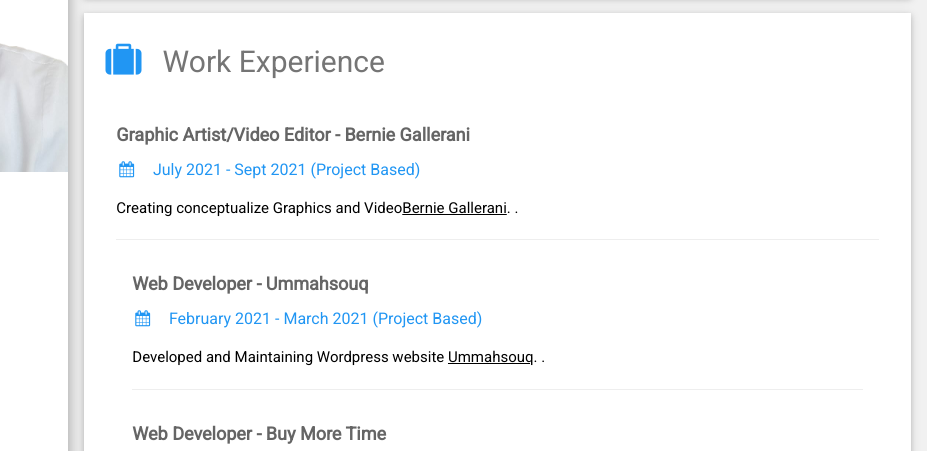
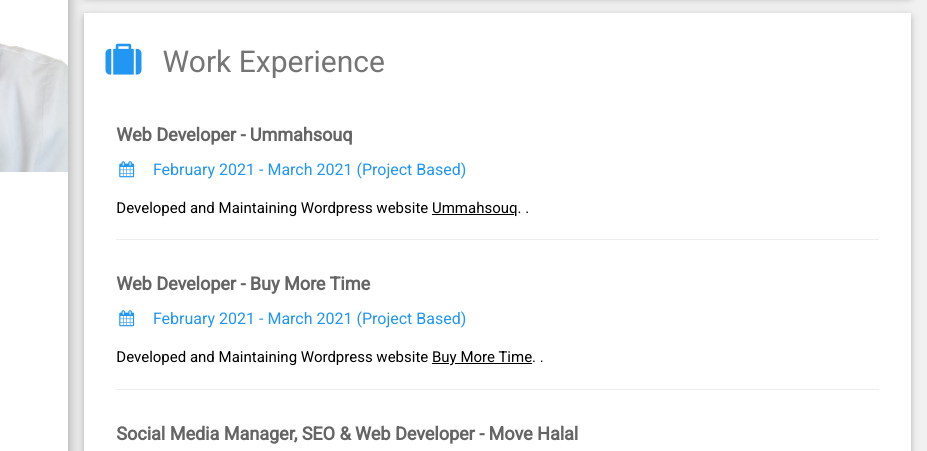
Before and after one commit to aldgreat/Profile, a plain HTML site: page index.html in a window 1280 px wide. Shown: the part 303-754 px from the top of the page, 353-1280 px from the left. Drawn offline with nearby package versions, Linux system fonts and the light colour scheme.

Commit message:
Update index.html

```diff
--- a/index.html
+++ b/index.html
@@ -220,14 +220,7 @@
         <div class="w3-container w3-card w3-white w3-margin-bottom">
           <h2 class="w3-text-grey w3-padding-16"><i
               class="fa fa-suitcase fa-fw w3-margin-right w3-xxlarge w3-text-blue"></i>Work Experience</h2>
-            <div class="w3-container">
-                <h5 class="w3-opacity"><b>Graphic Artist/Video Editor - Bernie Gallerani</b></h5>
-                <h6 class="w3-text-blue"><i class="fa fa-calendar fa-fw w3-margin-right"></i>July 2021 - Sept 2021 (Project Based)
-                    <!--<span class="w3-tag w3-blue w3-round">Current</span>--></h6>
-                <p>Creating conceptualize Graphics and Video<a href="https://ummahsouq.com/">Bernie Gallerani</a>. .
-                </p>
-                <hr>
-              <div class="w3-container">
+                <div class="w3-container">
                 <h5 class="w3-opacity"><b>Web Developer - Ummahsouq</b></h5>
                 <h6 class="w3-text-blue"><i class="fa fa-calendar fa-fw w3-margin-right"></i>February 2021 - March 2021 (Project Based)
                     <!--<span class="w3-tag w3-blue w3-round">Current</span>--></h6>
```
